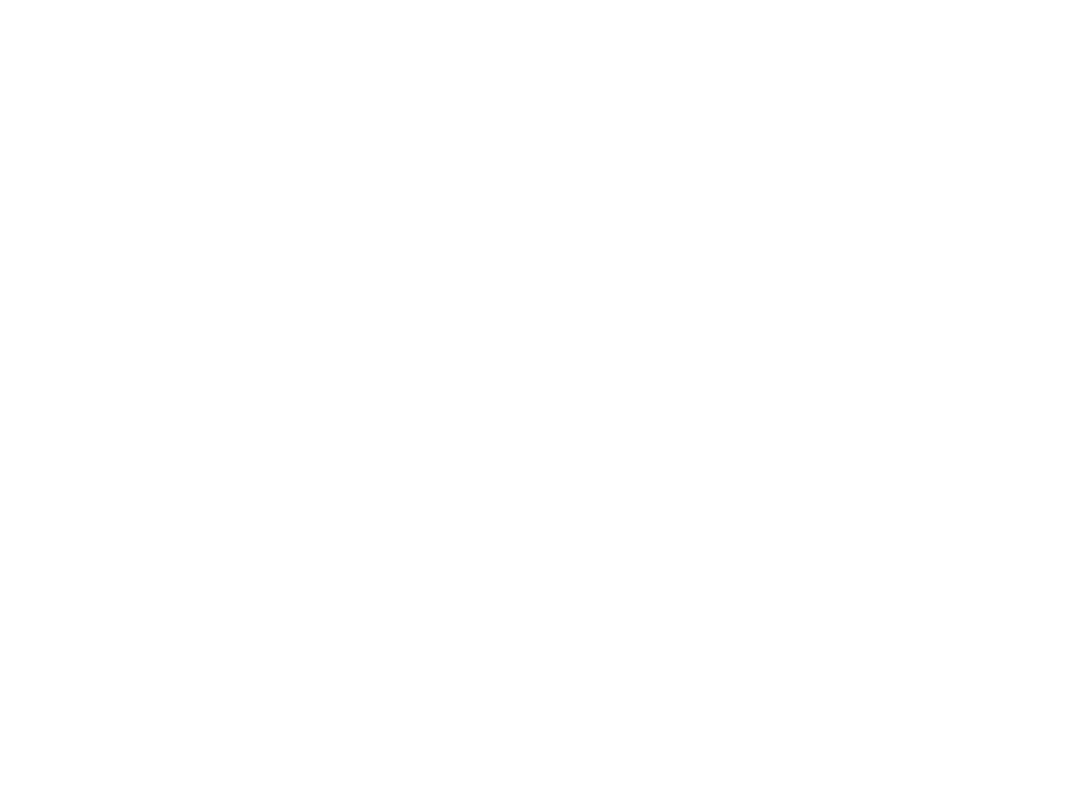
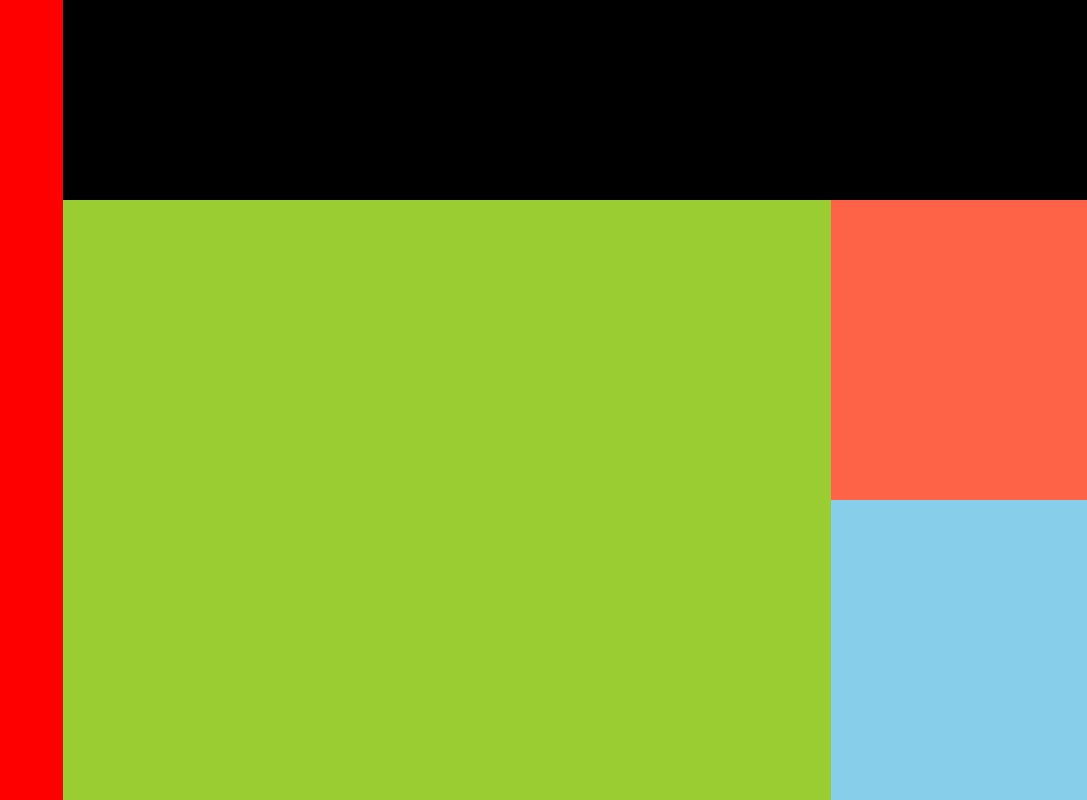
Before and after one commit to Eutrius/admin-dashboard, a plain HTML site: page index.html in a window 1280 px wide. Shown: the whole page, without its empty margins (193-1280 px from the left). Drawn offline with Linux system fonts and the light colour scheme.

Commit message:
finished layout

```diff
--- a/index.html
+++ b/index.html
@@ -8,6 +8,17 @@
         <title>Admin Dashboard</title>
     </head>
     <body>
+        <div id="container">
+            <div id="sidebar"></div>
+            <div id="header"></div>
+            <div id="main-content">
+                <div id="projects"></div>
+                <div id="announcements"></div>
+                <div id="trending"></div>
+            </div>
+
+
+        </div>
 
 
     </body>
--- a/style.css
+++ b/style.css
@@ -0,0 +1,48 @@
+body,html {
+    margin: 0;
+    padding: 0;
+    width: 100%;
+    height: 100%;
+    box-sizing: border-box;
+}
+
+#container {
+    width: 100%;
+    height: 100%;
+    padding: 0;
+    margin: 0;
+    background-color: aqua;
+
+    display: grid;
+    grid-template-columns: 1fr 4fr;
+    grid-template-rows: 1fr 3fr;
+
+}
+
+#sidebar {
+    background-color: red;
+    grid-area: 1/1/3/2;
+}
+
+#header {
+    background-color: black;
+}
+
+#main-content {
+    background-color: blue;
+    display: grid;
+    grid-template-columns: 3fr 1fr;
+}
+
+#projects {
+    background-color: yellowgreen;
+    grid-area: 1/1/3/2;
+}
+
+#announcements {
+    background-color: tomato;
+}
+
+#trending {
+    background-color: skyblue;
+}
```
